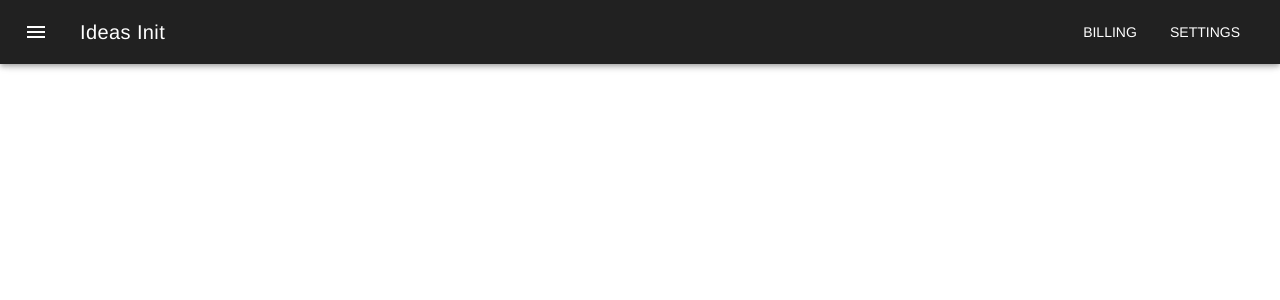
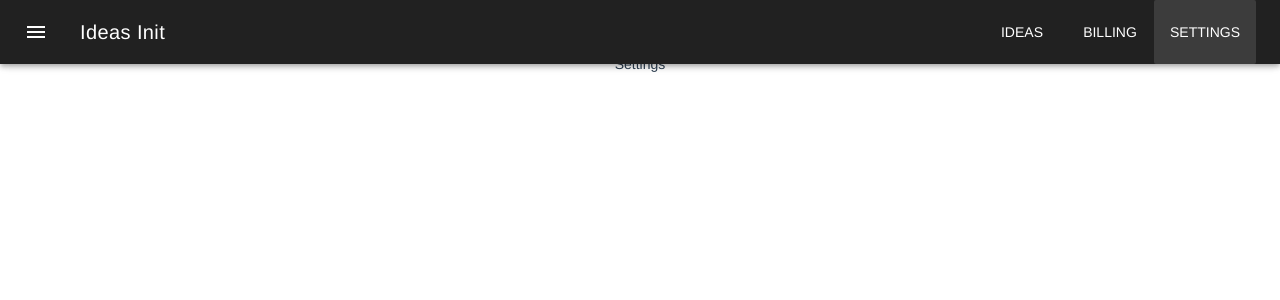
Before and after one commit to ejohnst2/idea-bot-enterprise, a Vue app in the folder client/: page /Settings in a window 1280 px wide. Shown: the top 300 px of the page. Built offline with nearby package versions, Linux system fonts and the light colour scheme.

Commit message:
General settings and Billing routes init

```diff
--- /dev/null
+++ b/client/src/components/Billing.vue
@@ -0,0 +1,10 @@
+<template>
+  <div>Billing</div>
+</template>
+<script>
+export default {
+  mounted() {
+    console.log('billing')
+  }
+};
+</script>
--- /dev/null
+++ b/client/src/components/Settings.vue
@@ -0,0 +1,10 @@
+<template>
+  <div>Settings</div>
+</template>
+<script>
+export default {
+  mounted() {
+    console.log('settings')
+  }
+};
+</script>
--- a/client/src/components/Toolbar.vue
+++ b/client/src/components/Toolbar.vue
@@ -4,8 +4,9 @@
     <v-toolbar-title>Ideas Init</v-toolbar-title>
     <v-spacer></v-spacer>
     <v-toolbar-items class="hidden-sm-and-down">
-      <v-btn flat>Billing</v-btn>
-      <v-btn flat>Settings</v-btn>
+      <v-btn flat :to="'/'">Ideas</v-btn>
+      <v-btn flat :to="'Billing'">Billing</v-btn>
+      <v-btn flat :to="'Settings'">Settings</v-btn>
     </v-toolbar-items>
   </v-toolbar>
 </template>
--- a/client/src/router/index.js
+++ b/client/src/router/index.js
@@ -1,6 +1,8 @@
 import Vue from 'vue';
 import Router from 'vue-router';
 import Ideas from '@/components/Ideas';
+import Billing from '@/components/Billing';
+import Settings from '@/components/Settings';
 
 Vue.use(Router);
 
@@ -12,5 +14,15 @@ export default new Router({
       name: 'Ideas',
       component: Ideas,
     },
+    {
+      path: '/Settings',
+      name: 'Settings',
+      component: Settings,
+    },
+    {
+      path: '/Billing',
+      name: 'Billing',
+      component: Billing,
+    },
   ],
 });
```
